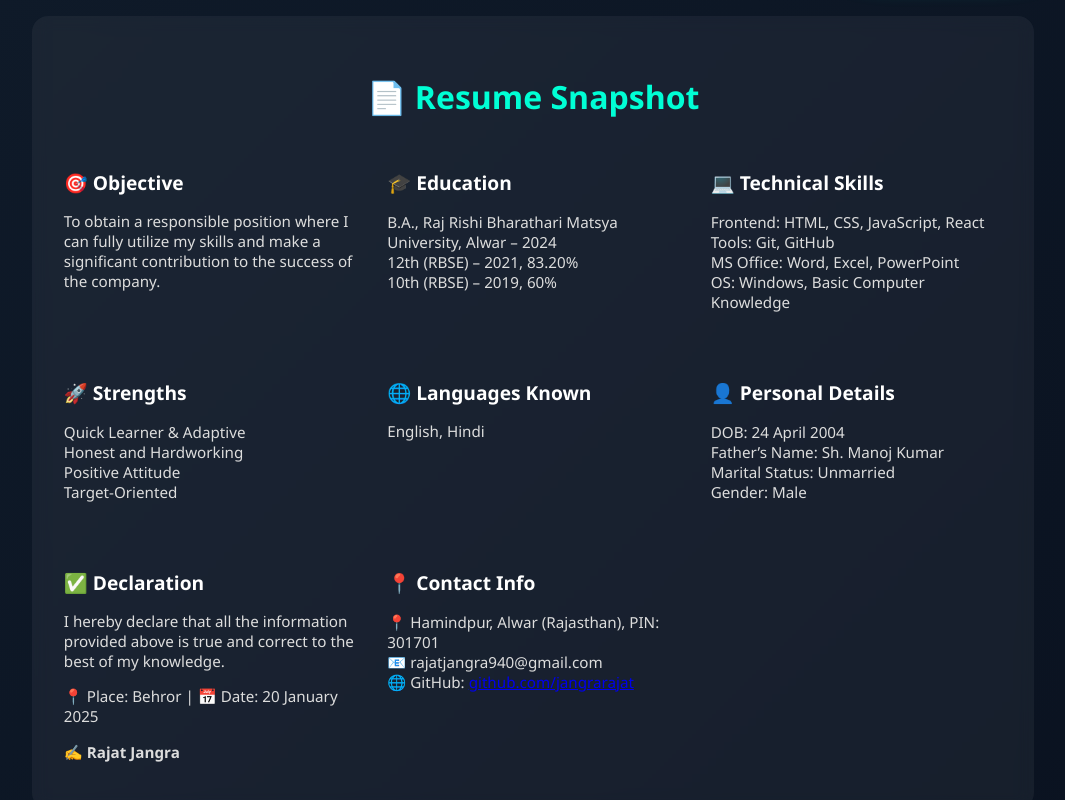
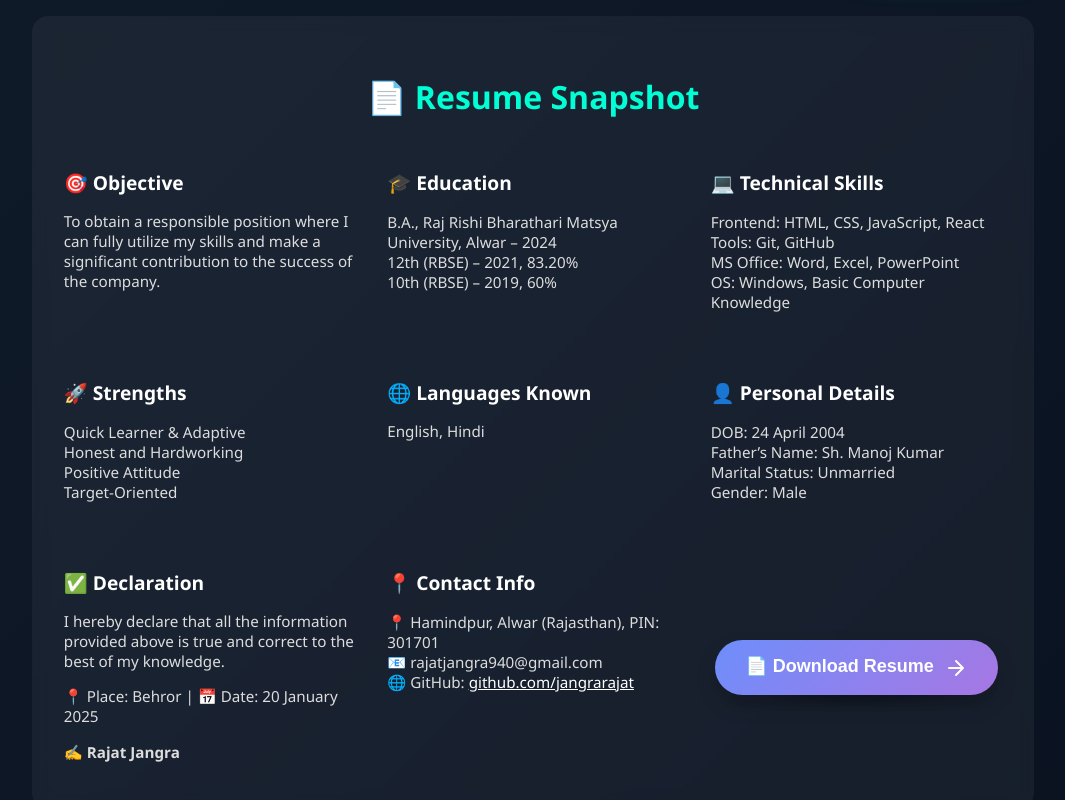
Before and after one commit to jangrarajat/Rajat-Portfolio, a React (Vite) app: page /landing in a window 1280 px wide. Shown: the part 414-1214 px from the top of the page, without its empty margins (107-1172 px from the left). Built offline with nearby package versions, Linux system fonts and the light colour scheme.

Commit message:
change resume dawnlaod button

```diff
--- /dev/null
+++ b/src/components/Button.jsx
@@ -0,0 +1,61 @@
+import React, { useState } from 'react';
+import "../styles/add.css";
+
+const ResumeDownloadButton = () => {
+  const [isDownloading, setIsDownloading] = useState(false);
+  const [isComplete, setIsComplete] = useState(false);
+
+  const handleDownload = () => {
+    setIsDownloading(true);
+
+    // Create a temporary anchor element to trigger download
+    const link = document.createElement('a');
+    link.href = "/resume.pdf";
+    link.download = "resume.pdf";
+    document.body.appendChild(link);
+    link.click();
+    document.body.removeChild(link);
+
+    // Simulate download completion (you can adjust timing as needed)
+    setTimeout(() => {
+      setIsDownloading(false);
+      setIsComplete(true);
+
+      // Reset after 2 seconds
+      setTimeout(() => {
+        setIsComplete(false);
+      }, 2000);
+    }, 3000);
+  };
+
+  return (
+    <div className="button-container">
+      <button
+        className={`resume-download-btn ${isDownloading ? 'downloading' : ''} ${isComplete ? 'complete' : ''}`}
+        onClick={handleDownload}
+        disabled={isDownloading || isComplete}
+      >
+        <span className="button-text">
+          {isComplete ? 'Download Complete!' : '📄 Download Resume'}
+        </span>
+        <span className="button-icon">
+          <svg className="download-arrow" viewBox="0 0 24 24">
+            <path d="M5 12h14M12 19l7-7-7-7"/>
+          </svg>
+          <svg className="checkmark" viewBox="0 0 24 24">
+            <path d="M5 13l4 4L19 7"/>
+          </svg>
+        </span>
+        <span className="progress-bar"></span>
+        <span className="progress-dots">
+          {[...Array(3)].map((_, i) => (
+            <span key={i} className="dot"></span>
+          ))}
+        </span>
+      </button>
+      <div className="shadow"></div>
+    </div>
+  );
+};
+
+export default ResumeDownloadButton;
--- a/src/components/Hero.jsx
+++ b/src/components/Hero.jsx
@@ -1,5 +1,7 @@
 // src/components/Hero.jsx
 import "../styles/add.css";
+import ResumeDownloadButton from "./Button";
+
 
 
 
@@ -15,15 +17,13 @@ const Hero = () => {
                     who builds visually stunning, responsive, and functional websites.
                 </p>
 
-                <a href="/resume.pdf" download className="resume-btn animated-btn">
-                    📄 Download Resume
-                </a>
+
 
             </div>
 
             {/* Optional Hero Image */}
             <img
-                style={{ width: 600, borderRadius: 500 ,margin:'auto'}}
+                style={{ width: 600, borderRadius: 500, margin: 'auto' }}
                 src="https://i.postimg.cc/J0bgVSYH/128.jpg"
                 alt="Web Developer"
                 className="hero-image"
@@ -31,8 +31,8 @@ const Hero = () => {
 
             {/* Professional Resume Section */}
             <div className="resume-details"
-              style={{  margin:'auto'}}
-              >
+                style={{ margin: 'auto' }}
+            >
                 <h2>📄 Resume Snapshot</h2>
                 <div className="resume-grid">
 
@@ -100,9 +100,12 @@ const Hero = () => {
                             <li>📍 Hamindpur, Alwar (Rajasthan), PIN: 301701</li>
 
                             <li>📧 rajatjangra940@gmail.com</li>
-                            <li>🌐 GitHub: <a href="https://github.com/jangrarajat" target="_blank">github.com/jangrarajat</a></li>
+                            <li>🌐 GitHub: <a href="https://github.com/jangrarajat" target="_blank" style={{color:'white'}}>github.com/jangrarajat</a></li>
                         </ul>
                     </div>
+
+
+                    <ResumeDownloadButton/>
                 </div>
             </div>
         </section>
--- a/src/styles/add.css
+++ b/src/styles/add.css
@@ -325,6 +325,198 @@
   flex: 1;
 }
 
+.resume-dawnlaod-btn{
+  color: white;
+  text-decoration: none;
+  background-color: #00cb3d;
+  margin: auto;
+  width: 13rem;
+  height: 3rem;
+  border-radius: 1rem ;
+  display: flex;
+  flex-direction: row;
+  flex-wrap: wrap;
+  justify-content: center;
+  align-items: center;
+}
+
+.button-container {
+  margin: auto;
+  perspective: 1000px;
+  display: inline-block;
+  position: relative;
+}
+
+.resume-download-btn {
+  position: relative;
+  padding: 15px 30px;
+  font-size: 18px;
+  font-weight: bold;
+  color: white;
+  background: linear-gradient(135deg, #6e8efb, #a777e3);
+  border: none;
+  border-radius: 50px;
+  cursor: pointer;
+  transform-style: preserve-3d;
+  transform: translateZ(0);
+  transition: all 0.3s ease;
+  overflow: hidden;
+  box-shadow: 0 10px 20px rgba(0, 0, 0, 0.2);
+  z-index: 1;
+}
+
+.resume-download-btn:hover:not(.downloading):not(.complete) {
+  transform: translateZ(10px) rotateX(-5deg);
+  box-shadow: 0 15px 30px rgba(0, 0, 0, 0.3);
+}
+
+.resume-download-btn:active:not(.downloading):not(.complete) {
+  transform: translateZ(5px);
+}
+
+.button-text {
+  position: relative;
+  z-index: 2;
+  display: inline-block;
+  transition: all 0.3s ease;
+}
+
+.button-icon {
+  position: relative;
+  display: inline-block;
+  width: 24px;
+  height: 24px;
+  margin-left: 10px;
+  vertical-align: middle;
+  z-index: 2;
+}
+
+.download-arrow, .checkmark {
+  position: absolute;
+  top: 0;
+  left: 0;
+  width: 100%;
+  height: 100%;
+  fill: none;
+  stroke: white;
+  stroke-width: 2;
+  stroke-linecap: round;
+  stroke-linejoin: round;
+  transition: all 0.3s ease;
+}
+
+.checkmark {
+  opacity: 0;
+  transform: scale(0.8);
+}
+
+.progress-bar {
+  position: absolute;
+  bottom: 0;
+  left: 0;
+  width: 0%;
+  height: 4px;
+  background: rgba(255, 255, 255, 0.8);
+  transition: width 0.3s ease;
+  z-index: 1;
+}
+
+.progress-dots {
+  position: absolute;
+  top: 50%;
+  left: 50%;
+  transform: translate(-50%, -50%);
+  opacity: 0;
+  transition: opacity 0.3s ease;
+}
+
+.dot {
+  display: inline-block;
+  width: 8px;
+  height: 8px;
+  margin: 0 4px;
+  background-color: white;
+  border-radius: 50%;
+  animation: bounce 1.4s infinite ease-in-out;
+}
+
+.dot:nth-child(1) { animation-delay: -0.32s; }
+.dot:nth-child(2) { animation-delay: -0.16s; }
+
+@keyframes bounce {
+  0%, 80%, 100% { transform: scale(0); }
+  40% { transform: scale(1); }
+}
+
+.shadow {
+  position: absolute;
+  bottom: -10px;
+  left: 5%;
+  width: 90%;
+  height: 20px;
+  background: radial-gradient(ellipse at center, rgba(0,0,0,0.4) 0%, rgba(0,0,0,0) 70%);
+  filter: blur(5px);
+  transition: all 0.3s ease;
+  z-index: 0;
+}
+
+.resume-download-btn:hover:not(.downloading):not(.complete) ~ .shadow {
+  transform: scale(0.9);
+  opacity: 0.8;
+}
+
+/* Downloading state */
+.resume-download-btn.downloading {
+  padding-left: 40px;
+  padding-right: 40px;
+}
+
+.resume-download-btn.downloading .button-text {
+  transform: translateX(-20px);
+}
+
+.resume-download-btn.downloading .download-arrow {
+  opacity: 0;
+  transform: translateY(10px);
+}
+
+.resume-download-btn.downloading .progress-dots {
+  opacity: 1;
+}
+
+.resume-download-btn.downloading .progress-bar {
+  width: 100%;
+  transition: width 3s linear;
+}
+
+/* Complete state */
+.resume-download-btn.complete {
+  background: linear-gradient(135deg, #4CAF50, #8BC34A);
+}
+
+.resume-download-btn.complete .button-text {
+  transform: translateX(-10px);
+}
+
+.resume-download-btn.complete .download-arrow {
+  opacity: 0;
+  transform: scale(0.5);
+}
+
+.resume-download-btn.complete .checkmark {
+  opacity: 1;
+  transform: scale(1);
+  animation: checkmarkPop 0.5s ease;
+}
+
+@keyframes checkmarkPop {
+  0% { transform: scale(0); }
+  50% { transform: scale(1.2); }
+  100% { transform: scale(1); }
+}
+
+
+
 /* ✅ Responsive layout */
 @media (max-width: 768px) {
   .hero-section {
```
